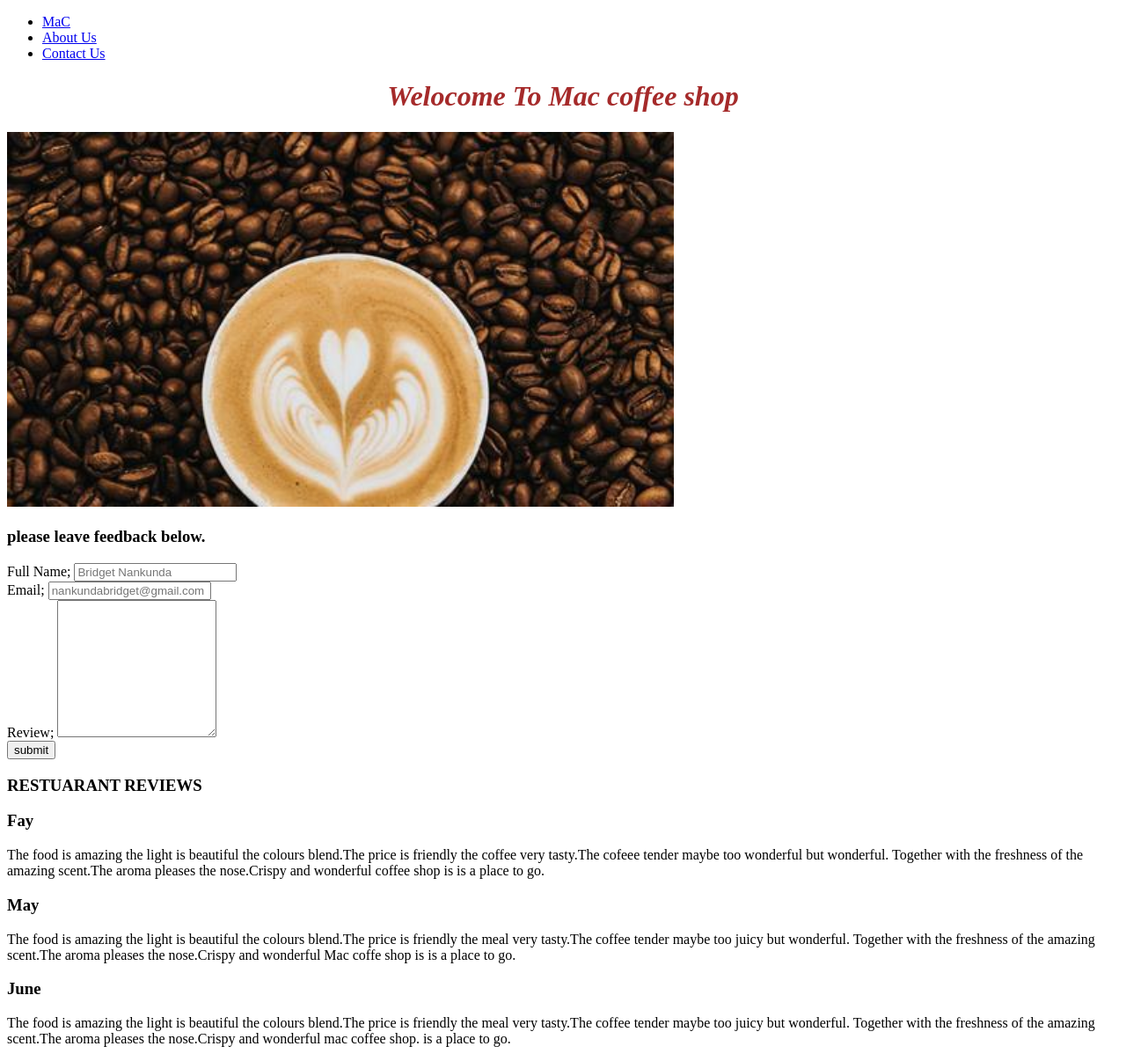
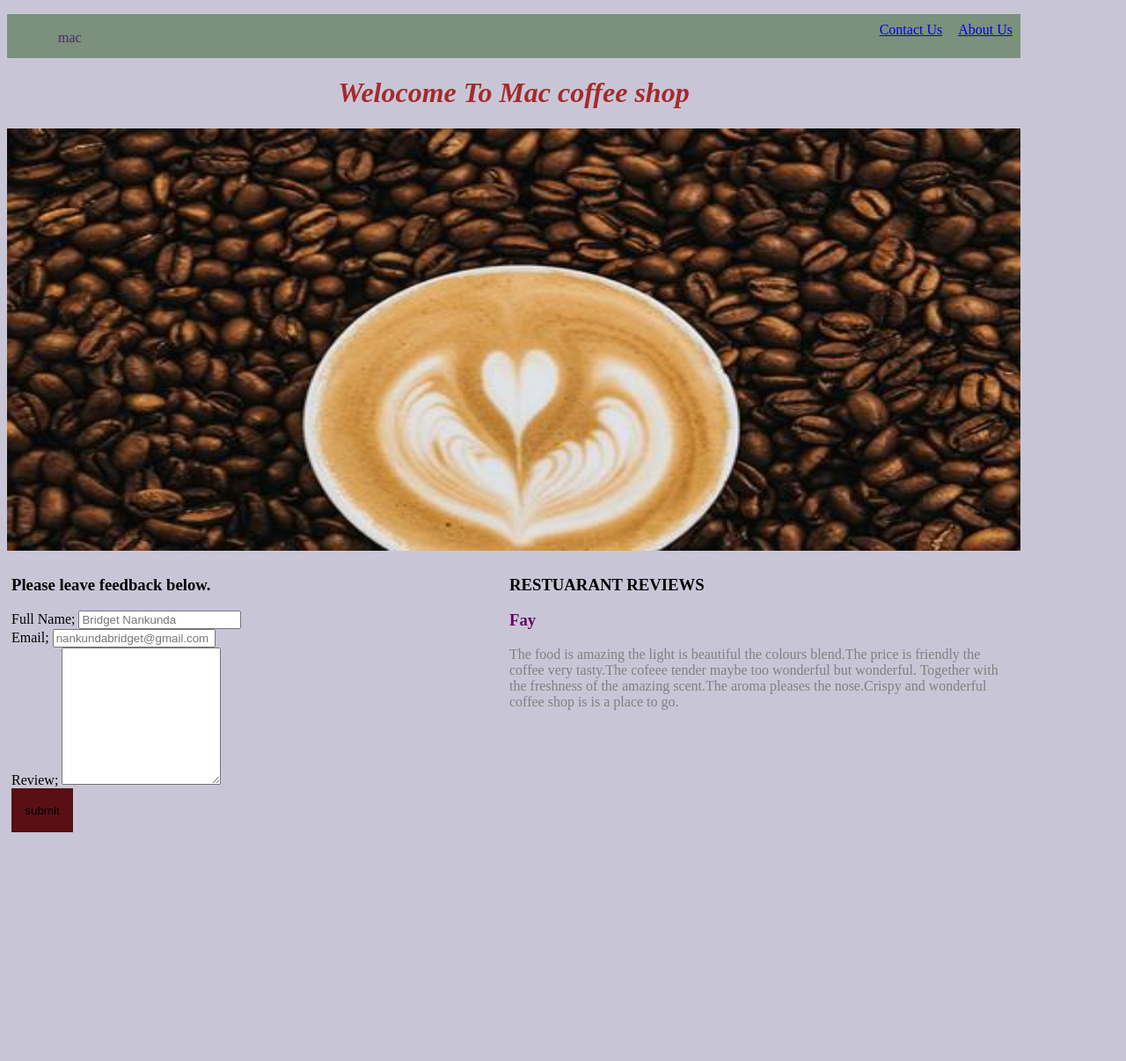
Before and after one commit to codequee4/assignment, a plain HTML site: page todo/index.html in a window 1280 px wide. Shown: the whole page at 88% size. After the commit the page ends 946 px from the top, so only its background shows below. Drawn offline with Linux system fonts and the light colour scheme.

Commit message:
add review results

```diff
--- a/todo/css/index.css
+++ b/todo/css/index.css
@@ -1,9 +1,94 @@
+body{
+    color:black;
+    width: 90%;
+    background-color:rgba(90, 84, 133,0.33)
+}
 img{
-    width: 60%;
-    height: 100%;
+    width: 100%;
+    height: 60vh;
 }
 h1{
     color: brown;
     text-align: center;
     font-style: italic;
 }
+#logo {
+    color:rgb(80, 40, 100);
+    text-decoration: chocolate;
+    margin: 9px;
+    padding: 12;
+    float:left;
+}
+.navbar-top {
+    background-color:rgba(60,100,50,0.54);
+    margin-top: 0px;
+    height: 50px;
+}
+.menu{
+    display:block;
+}
+.menu > li{
+    display: inline;
+    margin: 9px;
+    padding: 12px;
+}
+.menu>li>a{
+    margin-top:0px;
+    margin-bottom:0px;
+    padding: 9px;
+    float: right;
+}
+a:hover{
+    color:cyan;
+    text-transform:uppercase;
+}
+a:active{
+    color:rgb(80, 40, 100);
+}
+div.feed>div>h3{
+    color:rgb(100,0,100)
+}
+.review-text{
+    color:grey;
+    margin-top:7px;
+    margin-bottom:4px;
+    }
+    .feedback-form{
+        width:40%;
+        float:left;
+        padding: 5px;
+        height:20px;
+    }
+    .feed{
+        width:50%;
+        float:right;
+        padding: 5px;
+        height:2px;
+    }
+    .textarea{
+        width:100%;
+        margin:20px auto;
+        border-bottom:1px grey;
+        padding: 20px auto;
+        text-align: left;
+        box-sizing: border-box;
+    }
+    .input[type="text"]{
+        margin: 30px auto;
+        padding: 12px 20px;
+        border-radius: 4px;
+        margin: 8px 0;
+    }
+    input:focus,textarea:focus{
+        width: 250PX;
+    }
+    input[type="submit"] {
+        background-color: rgb(90, 15, 20);
+        border:black;
+        height: 50px;
+        width:70px;
+        text-align: center;
+    }
+    input[type="submit"] :hover{
+        cursor: pointer;
+    }
--- a/todo/index.html
+++ b/todo/index.html
@@ -12,7 +12,7 @@
         <nav class="navbar-top">
             <ul class="menu">
                 <li class="menu-item">
-                    <a href="#" id="logo">MaC</a>
+                    <a href="#" id="logo">mac</a>
                     </li>
                     <li class="menu-item">
                         <a href="./pages/about.html">About Us</a>
@@ -27,18 +27,19 @@
     <div class="container">
         <img src="./images/coffee.jpg"alt="coffee beans"/>
         <div class="feedback-form">
-            <h3>please leave feedback below.</h3>
-            <form id="review-form" method="POST" action="./index.html">
-                <div input="input-element">
-                    <label for="Full-Name">   Full Name;</label>
+            <h3>Please leave feedback below.</h3>
+            <form id="review-form" method="GET" action="./REVIEW results">
+                <div class ="input-element">
+                    <label for="Full-Name">Full Name;</label>
                     <input type="text" placeholder="Bridget Nankunda" id="Full-Name" name="full-name"/>
                 </div>
-                <div input="input-element">
-                    <label for="Email">    Email; </label>
+                <div class="input-element">
+                    <label for="Email">Email;</label>
                     <input type="text" placeholder="nankundabridget@gmail.com" id="Email" name="Email"/>
                 </div>
-                <div input="input-element">
-                    <label for="Review"> Review;  </label>
+
+                <div class="input-element">
+                    <label for="Review"> Review;</label>
                     <textarea name="Review" cols="20" rows="10">
                     </textarea>
                 </div>
@@ -48,28 +49,13 @@
     <div class="feed">
         <h3>RESTUARANT REVIEWS</h3>
         <div class="review">
-            <h3 class="reviwer">Fay</h3>
+            <h3 class="reviewer">Fay</h3>
             <p class="review-text">
                 The food is amazing the light is beautiful the colours blend.The price is friendly the coffee very
                 tasty.The cofeee  tender maybe too wonderful but wonderful. Together with the freshness of the
                 amazing scent.The aroma pleases the nose.Crispy and wonderful coffee shop is
                 is a place to go.
             </p>
-        </div>
-        <h3 class="reviwer">May</h3>
-            <p class="review-text">
-                The food is amazing the light is beautiful the colours blend.The price is friendly the meal very
-                tasty.The coffee  tender maybe too juicy but wonderful. Together with the freshness of the
-                amazing scent.The aroma pleases the nose.Crispy and wonderful Mac coffe shop is
-                is a place to go.
-            </p>
-        </div>
-        <h3 class="reviwer">June</h3>
-            <p class="review-text">
-                The food is amazing the light is beautiful the colours blend.The price is friendly the meal very
-                tasty.The coffee tender maybe too juicy but wonderful. Together with the freshness of the
-                amazing scent.The aroma pleases the nose.Crispy and wonderful mac coffee shop.
-                is a place to go.
             </p>
         </div>
     </div>
```
Also changed, not shown: 1 other file.
